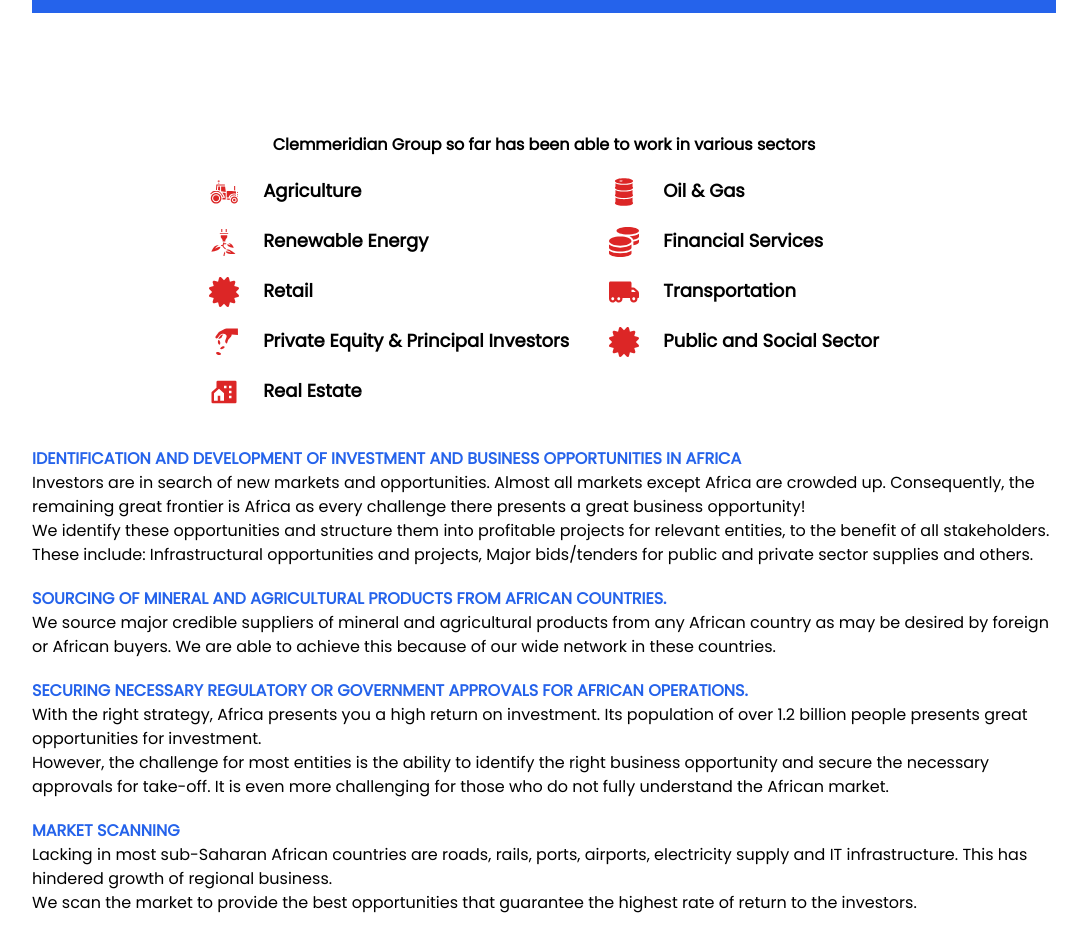
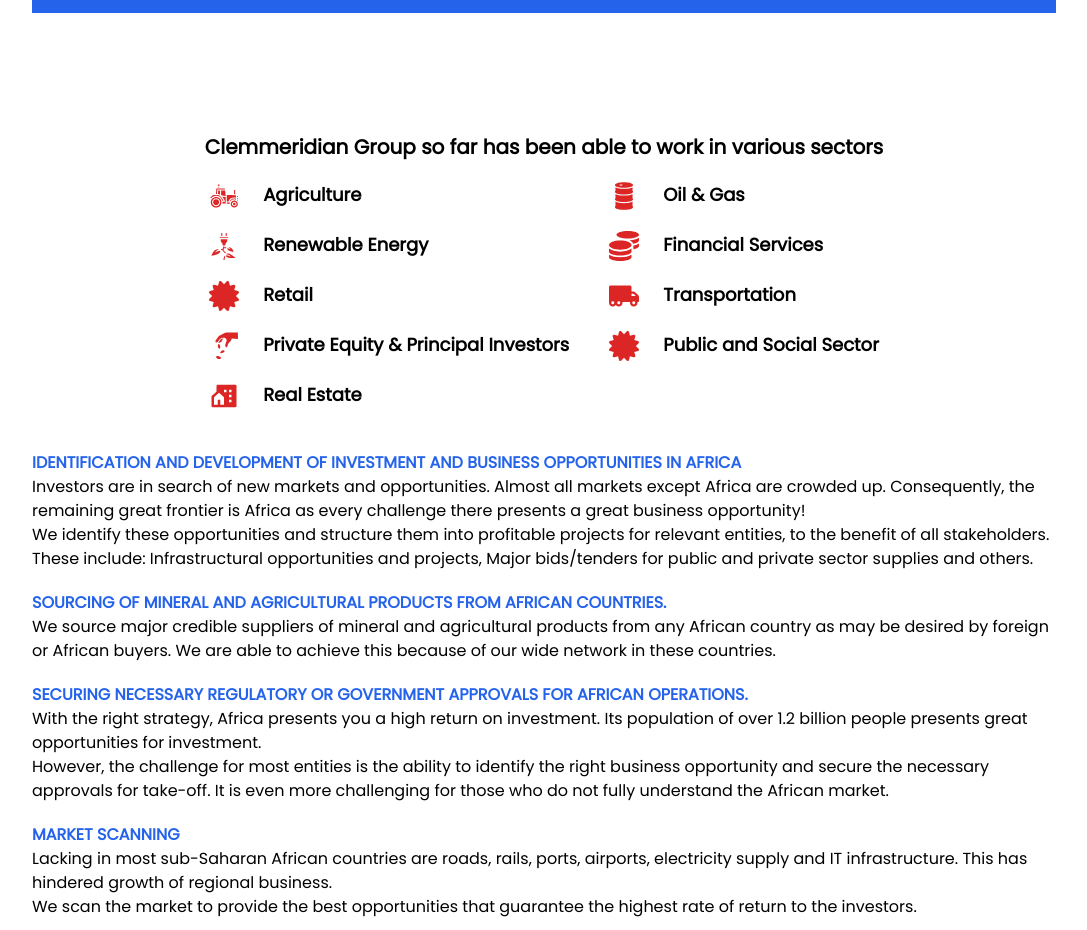
Before and after one commit to JoshuaIsikwe/Clemmeridian, a Next.js app: page /Services in a window 1280 px wide. Shown: the part 940-1870 px from the top of the page, without its empty margins (96-1183 px from the left). Built offline with nearby package versions, Linux system fonts and the light colour scheme.

Commit message:
Animation V1

```diff
--- a/pages/Services.jsx
+++ b/pages/Services.jsx
@@ -65,7 +65,7 @@
 
 
         <section className='industries flex flex-col items-center p-10'>
-            <h4>Clemmeridian Group so far has been able to work in various sectors</h4>
+            <h4 className='text-xl'>Clemmeridian Group so far has been able to work in various sectors</h4>
             <div className='list flex flex-wrap list-none '>
               <div className=' mr-10'>
                 <div className=' flex mt-5 '>
--- a/pages/Test.jsx
+++ /dev/null
@@ -1,25 +0,0 @@
-import React from 'react'
-import axios from "axios"
-
-const Test = () => {
-    const fetchData=()=>{
-
-        // Make a request for a user with a given ID
-        axios.get('https://randomuser.me/api')
-        .then((response)=> {
-            // handle success
-            console.log(response);
-        })
-        .catch( (error)=> {
-            // handle error
-            console.log(error);
-        })
-    }
-  return (
-    <div>Test
-        <button onClick={fetchData}>FetchData</button>
-    </div>
-  )
-}
-
-export default Test
```
